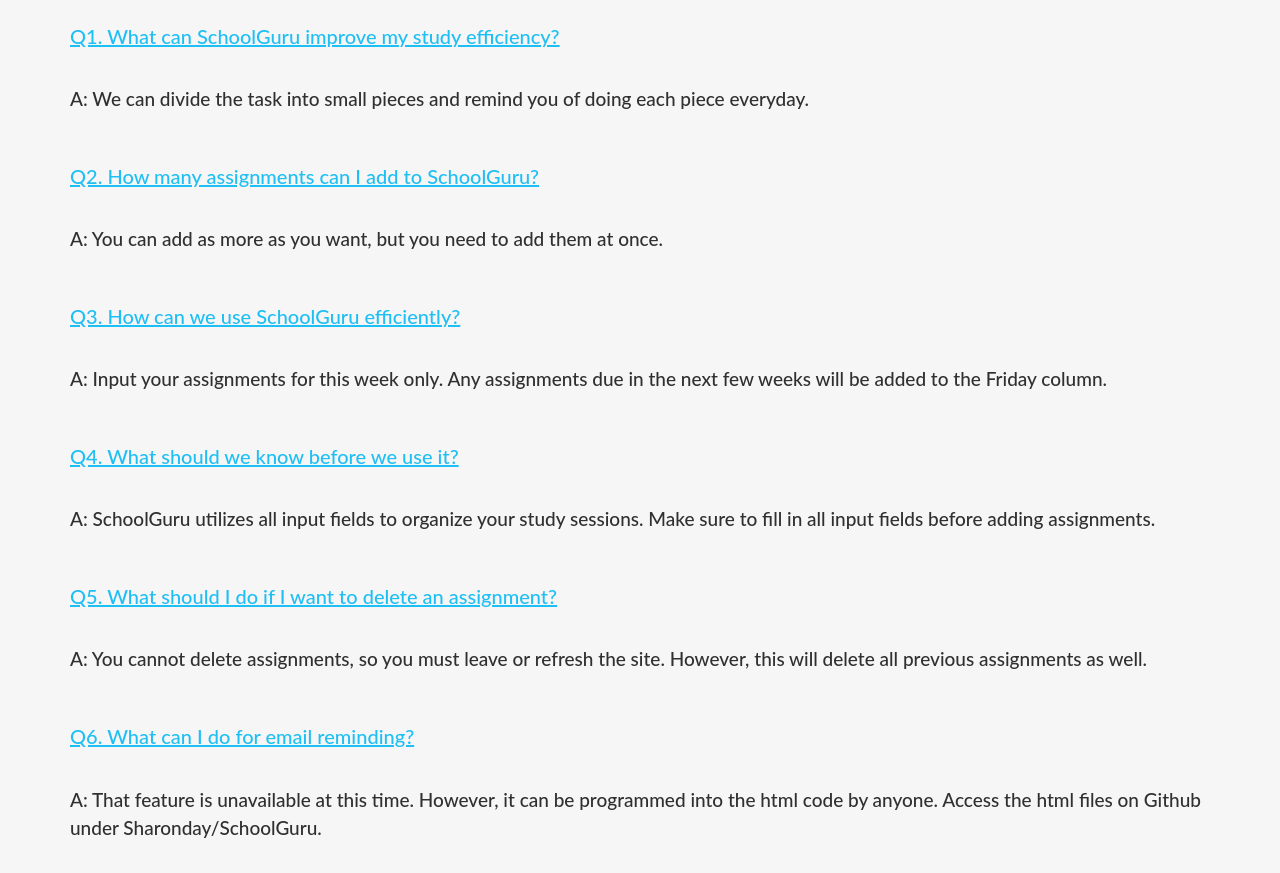
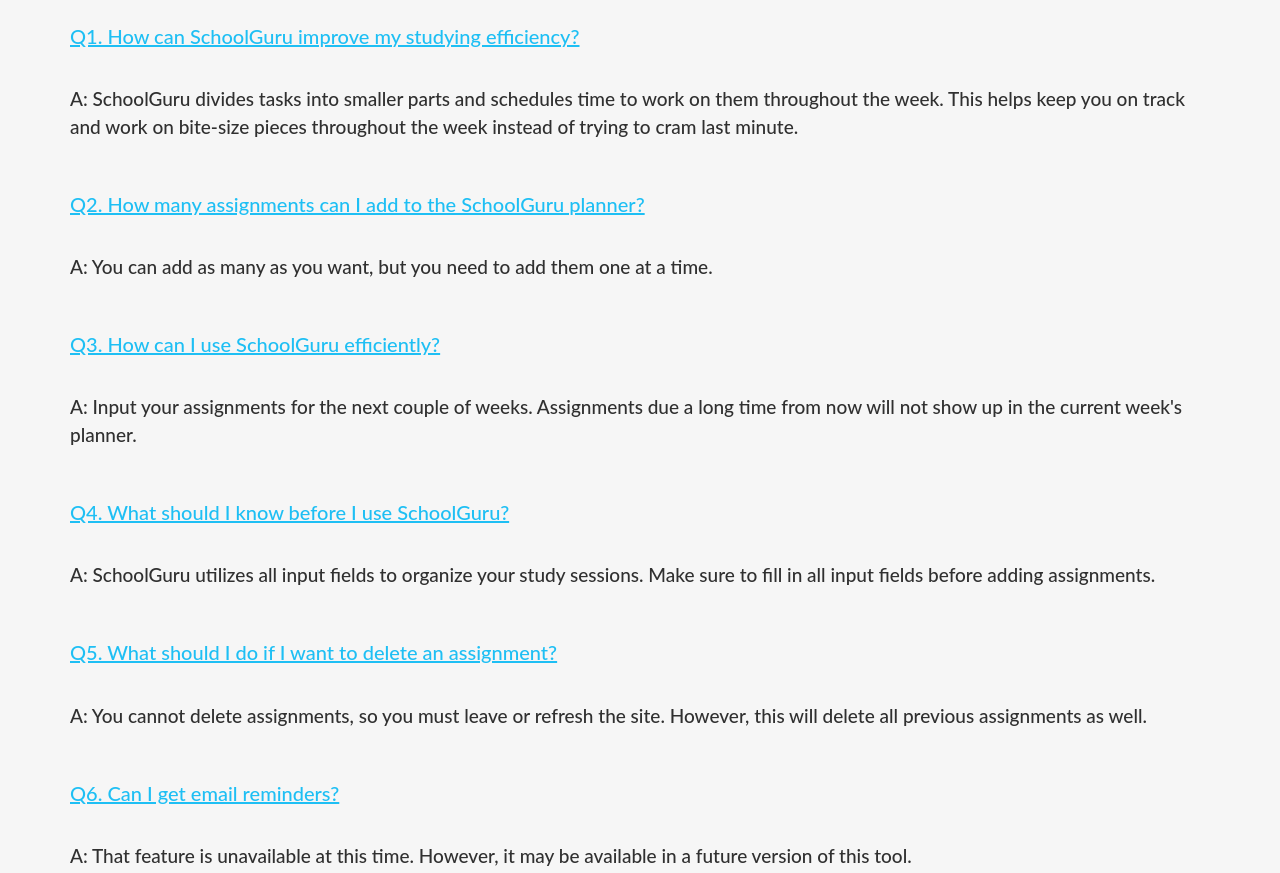
Before and after one commit to sharonday/SchoolGuru, a plain HTML site: page about.html in a window 1280 px wide. Shown: the part 1565-2438 px from the top of the page. Drawn offline with nearby package versions, Linux system fonts and the light colour scheme.

Commit message:
Update about.html

```diff
--- a/about.html
+++ b/about.html
@@ -337,18 +337,18 @@
 <section class="form container-fluid bg-grey" id="FAQ">
     <div class="container">
      <h1 class="page-section-heading text-center text-uppercase text-white"><br><br><br>Frequently Asked Questions<br></h1>
-        <h3><br>Q1. What can SchoolGuru improve my study efficiency?</h3>
-        <h4><br>A: We can divide the task into small pieces and remind you of doing each piece everyday.</h4>
-        <h3><br>Q2. How many assignments can I add to SchoolGuru?</h3>
-        <h4><br>A: You can add as more as you want, but you need to add them at once.</h4>
-        <h3><br>Q3. How can we use SchoolGuru efficiently?</h3>
-        <h4><br>A: Input your assignments for this week only.  Any assignments due in the next few weeks will be added to the Friday column.</h4>
-        <h3><br>Q4. What should we know before we use it?</h3>
+        <h3><br>Q1. How can SchoolGuru improve my studying efficiency?</h3>
+        <h4><br>A: SchoolGuru divides tasks into smaller parts and schedules time to work on them throughout the week. This helps keep you on track and work on bite-size pieces throughout the week instead of trying to cram last minute.</h4>
+        <h3><br>Q2. How many assignments can I add to the SchoolGuru planner?</h3>
+        <h4><br>A: You can add as many as you want, but you need to add them one at a time.</h4>
+        <h3><br>Q3. How can I use SchoolGuru efficiently?</h3>
+        <h4><br>A: Input your assignments for the next couple of weeks. Assignments due a long time from now will not show up in the current week's planner.</h4>
+        <h3><br>Q4. What should I know before I use SchoolGuru?</h3>
         <h4><br>A: SchoolGuru utilizes all input fields to organize your study sessions.  Make sure to fill in all input fields before adding assignments.</h4>
         <h3><br>Q5. What should I do if I want to delete an assignment?</h3>
         <h4><br>A: You cannot delete assignments, so you must leave or refresh the site.  However, this will delete all previous assignments as well.</h4>
-        <h3><br>Q6. What can I do for email reminding?<br></h3>
-        <h4><br>A: That feature is unavailable at this time.  However, it can be programmed into the html code by anyone.  Access the html files on Github under Sharonday/SchoolGuru.</h4>
+        <h3><br>Q6. Can I get email reminders?<br></h3>
+        <h4><br>A: That feature is unavailable at this time.  However, it may be available in a future version of this tool. </h4>
     </div>
 </section>
 
```
